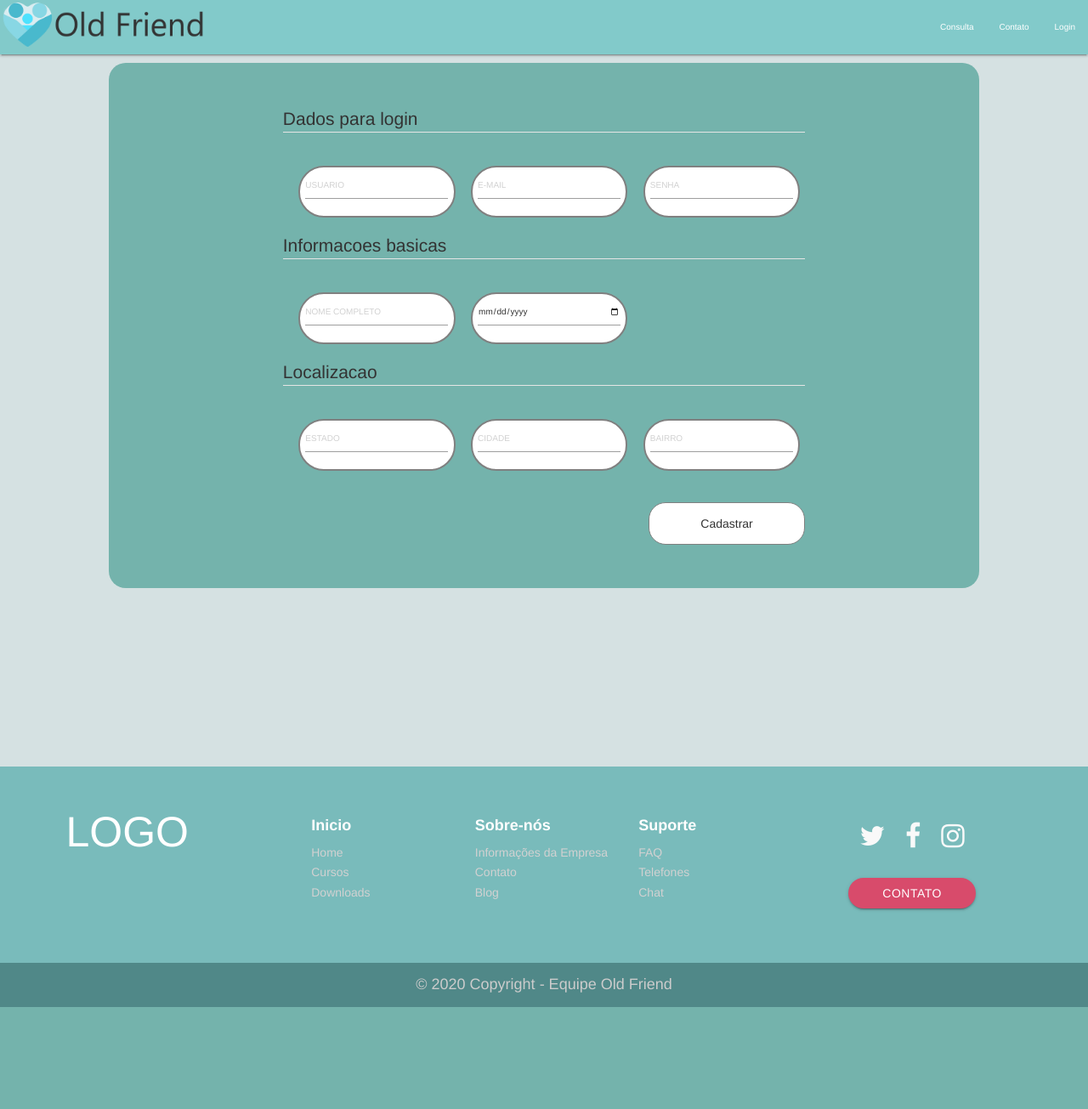
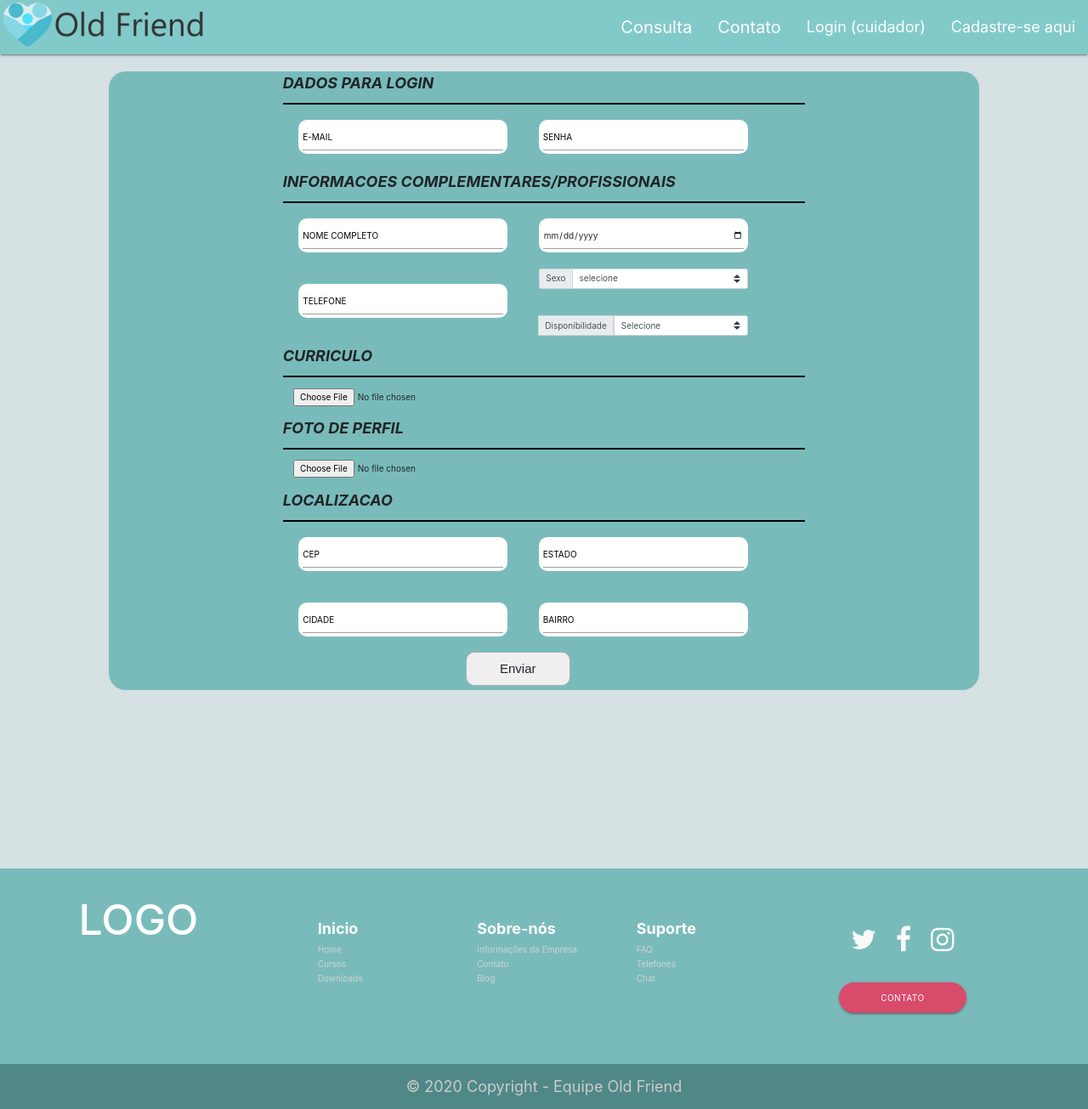
Before and after one commit to Ricknsx/OLDFRIEND, a PHP site: page /view/cadastro-cuidador.php in a window 1280 px wide. Shown: the whole page at 85% size. Before the commit the page ends 1185 px from the top, so only its background shows below. Run offline with PHP 8.4, Linux system fonts and the light colour scheme; some libraries are stand-ins or nearby versions.

Commit message:
-nova estilazao (cadastro-cuidador); -nova pasta controller com novos arquivos; .php(conexao, email, inserir-cuidador, verificacao-login-cuidador) para conexao com o BD; -ja esta ligado com o banco - nova api pra consulta de CEP - back end no formulario de contato da pagina contato.php

```diff
--- a/css/style.css
+++ b/css/style.css
@@ -160,7 +160,7 @@ body{
 
 /* CONTEUDO INDEX */
 .conteudo{
-    background-color: rgb(116, 179, 172);
+    background-color: rgb(121, 187, 187);
     display: flex;
     width: 80%;
     margin: 10px auto;
@@ -175,74 +175,67 @@ body{
     border-color: rgb(175, 228, 235);
 }
 
+.button-consulta > p{
+    font-size: 20px;
+}
+
+.button-contato > p{
+    font-size: 20px;
+}
+
+.button-cadastro > a{
+    font-size: 20px;
+}
+
 p{
     font-size: 18px;
 }
 
 /* CADASTRO */
 
-.formulario-cadastro-cliente{
-    width: 70%;
-    max-width: 70%;
+.formulario-cadastro-cuidador{
     margin: auto;
-    padding: 5%;
+    width: 60%;
+    background-color:  rgb(121, 187, 187);
+    display: table;
 }
 
-.tx-dados-login{
-    width: 30%;
-    max-width: 30%;
+.input-cadastro{
+    margin: 3%;
+    background-color: #fff;
+    width: 40%;
     float: left;
-    margin-top: 3%;
-    margin-left: 3%;
-    margin-bottom: 3%;
-    border: solid 2px gray;
-    border-radius: 30px;
-    padding: 1%;
-    padding-bottom: 0%;
-    background: rgb(255, 255, 255);
+    border: solid 0px;
+    border-radius: 10px;
+    padding: 5px ;
+    height: 40px;
 }
 
-.date-idade{
-    max-width: 30%;
-    width: 30%;
-    margin-left: 3%;
-    margin-top: 3%;
-    margin-bottom: 3%;
-    float: left;
-    background: rgb(255, 255, 255);
-    border: solid 2px gray;
-    border-radius: 30px;
-    padding: 1%;
-    padding-bottom: 0%;
+.cor-preta::-webkit-input-placeholder { /* WebKit, Blink, Edge */
+    color: black;
 }
 
-.select-sexo{
-    width: 30%;
-    max-width: 30%;
-    float: left;
-    background: black;
-}
 
-.titulo-localizacao{
-    float: left;
+
+.select-cadastro{
+    width: 40%;
+    margin: 5%;
 }
 
 .btnEnviarCadastroCliente{
-    height: 50px;
-    max-height: 50px;
-    width: 30%;
-    max-width: 30%;
-    float: right;
-    margin-top: 3%;
-    margin-left: 3% ;
-    border: solid 1px gray;
-    border-radius: 20px;
-    background:white ;
-
+    width: 20%;
+    height: 40px;
+    margin-left: 35%;
+    margin-bottom: 5px;
+    border: solid 1px;
+    border-radius: 10px;
+    border-color:  rgb(173, 175, 175);
+    font-size: 15px;
+    font-family: arial;
 }
 
 .btnEnviarCadastroCliente:hover{
-    background: rgb(220, 230, 229);
+    background-color: rgb(210, 228, 228);
 }
 
 /* LOGIN */
@@ -259,8 +252,8 @@ p{
 }
 
 .btn-cadastro-cliente{
-    width: 51%;
     margin-left: 30%;
+    margin-top: 3%;
     border: solid 1px gray;
     border-radius: 20px;
     background: white;
--- a/view/cadastro-cuidador.php
+++ b/view/cadastro-cuidador.php
@@ -1,48 +1,101 @@
 <?php include('header.php')?>
 
     <section class="conteudo">
-        <form action="" method="" class="formulario-cadastro-cliente">
+        <form action="../controller/inserir-cuidador.php" method="POST" class="formulario-cadastro-cuidador">
 
-            <legend class="titulo-localizacao">Dados para login</legend>
-                <div class="tx-dados-login">
-                    <input type="text" placeholder="USUARIO" name="txUsuarioCliente" "/>
-                </div>
-                <div class="tx-dados-login">
-                    <input type="email" placeholder="E-MAIL" name="txEmailCliente" />
-                </div>
-                <div class="tx-dados-login">
-                    <input type="password" placeholder="SENHA" name="txSenhaCliente" />
+            <p style="font-style:italic;"><b>DADOS PARA LOGIN</b></p>
+            <div style="background-color:black; height: 2px;"></div>
+
+                <div class="input-cadastro">
+                <input type="email" placeholder="E-MAIL" class="cor-preta" name="txEmailCuidador" required/>
                 </div>
 
-            <legend class="titulo-localizacao">Informacoes basicas</legend>
-                <div class="tx-dados-login">
-                    <input type="text" placeholder="NOME COMPLETO" name="txNomeCliente" maxlenght="50"/>
+                <div class="input-cadastro">
+                    <input type="password" placeholder="SENHA" class="cor-preta" name="txSenhaCuidador" required/>
                 </div>
-                <div class="date-idade">
-                    <input type="date" placeholder="" name="txIdadeCliente"/>
+
+                <p style="font-style:italic;"><b>INFORMACOES COMPLEMENTARES/PROFISSIONAIS</b></p>
+                <div style="background-color:black; height: 2px;"></div>
+                <div class="input-cadastro">
+                    <input type="text" placeholder="NOME COMPLETO" class="cor-preta" name="txNomeCuidador" required/>
                 </div>
-                <div class="select-sexo">
-                    <select  name="txSexoCliente" id="">
-                        <option value="Masculino">Masculino</option>
-                        <option value="Feminino">Feminino</option>
-                    </select>
+                <div class="input-cadastro">
+                    <input type="date" placeholder="" name="txIdadeCuidador" required/>
                 </div>
-            <legend class="titulo-localizacao">Localizacao</legend>
-                <div class="tx-dados-login">
-                    <input type="text" placeholder="ESTADO" name="txEstadoCliente"/>
+
+                <div class="input-cadastro" style="margin-right: 6%;">
+                    <input type="text" placeholder="TELEFONE" class="cor-preta" name="txTelCuidador" required>
                 </div>
-                <div class="tx-dados-login">
-                    <input type="text" placeholder="CIDADE" name="txCidadeCliente"/>
+
+                <div class="input-group mb-3 select-cadastro" >
+
+                <div class="input-group-prepend">
+                    <label class="input-group-text" for="inputGroupSelect01">Sexo</label>
                 </div>
-                <div class="tx-dados-login">
-                    <input type="text" placeholder="BAIRRO" name="txBairroCliente"/>
+
+                <select class="custom-select" id="inputGroupSelect01" name="txSexoCuidador">
+                    <option value="">selecione</option>
+                    <option value="Masculino">Masculino</option>
+                    <option value="Feminino">Feminino</option>
+                </select>
+                </div>
+
+                <div class="input-group mb-3 select-cadastro">
+
+                <div class="input-group-append">
+                    <label class="input-group-text" for="inputGroupSelect02">Disponibilidade</label>
+                </div>
+
+                <select class="custom-select " id="inputGroupSelect02" name="txDispCuidador" required>
+                    <option value="">Selecione</option>
+                    <option value="Manha">Manha</option>
+                    <option value="Tarde">Tarde</option>
+                    <option value="Noite">Noite</option>
+                    <option value="Manha ou tarde">Manha ou tarde</option>
+                    <option value="Manha ou noite">Manha ou noite</option>
+                    <option value="Tarde ou noite">Tarde ou noite</option>
+                    <option value="Qualquer horario">Qualquer horario</option>
+                </select>
+
+
+                </div>
+
+                <p style="font-style:italic;"><b>CURRICULO</b></p>
+                <div style="background-color:black; height: 2px;"></div>
+                <div style="margin: 2%;">
+                    <input type="file" name="curriculoCuidador" required>
+                </div>
+
+                <p style="font-style:italic;"><b>FOTO DE PERFIL</b></p>
+                <div style="background-color:black; height: 2px;"></div>
+                <div style="margin:2%;">
+                    <input type="file" name="fotoCuidador">
+                </div>
+
+                <p style="font-style:italic;"><b>LOCALIZACAO</b></p>
+                <div style="background-color:black; height: 2px;"></div>
+                <div class="input-cadastro">
+                    <input type="text" placeholder="CEP" class="cor-preta" maxlenght="9" name="txCepCuidador" id="cep" required/>
+                </div>
+
+                <div class="input-cadastro">
+                    <input type="text" placeholder="ESTADO" class="cor-preta" name="txEstadoCuidador" id="localidade"/>
+                </div>
+
+                <div class="input-cadastro">
+                    <input type="text" placeholder="CIDADE" class="cor-preta" name="txCidadeCuidador" id="uf"/>
+                </div>
+
+                <div class="input-cadastro">
+                    <input type="text" placeholder="BAIRRO" class="cor-preta" name="txBairroCuidador" id="bairro"/>
                 </div>
                 <div>
-                    <input type="submit" value="Cadastrar" class="btnEnviarCadastroCliente"/>
+                    <input type="submit" value="Enviar" class="btnEnviarCadastroCliente"/>
                 </div>
 
         </form>
-    </section>
+</section>
+    <script src="../js/apiCep.js"></script>
 
 
 <?php include('footer.php')?>
--- a/view/header.php
+++ b/view/header.php
@@ -8,6 +8,7 @@
     <meta name="viewport" content="width=device-width, initial-scale=1.0"/>
     <link rel="stylesheet" href="http://cdnjs.cloudflare.com/ajax/libs/font-awesome/4.6.3/css/font-awesome.min.css">
     <link rel="stylesheet" href="http://maxcdn.bootstrapcdn.com/bootstrap/3.3.7/css/bootstrap.min.css">
+    <link rel="stylesheet" href="https://stackpath.bootstrapcdn.com/bootstrap/4.1.3/css/bootstrap.min.css" integrity="sha384-MCw98/SFnGE8fJT3GXwEOngsV7Zt27NXFoaoApmYm81iuXoPkFOJwJ8ERdknLPMO" crossorigin="anonymous">
     <link rel="stylesheet" href="assets/css/Footer-with-button-logo.css">
     <link type="text/css" rel="stylesheet" href="../css/style.css"  />
     <title>Old Friend</title>
@@ -30,13 +31,18 @@
         </a>
         <ul class="right hide-on-med-and-down">
 
-            <li><a href="#">Consulta</a></>
-            <li><a href="contato.php">Contato</a></li>
-            <li><a class="button-login" href="#">Login</a></li>
-            <div>
+            <li><a class="button-consulta" href="#"><p>Consulta</p></a></>
+            <li><a class="button-contato" href="contato.php"><p>Contato</p></a></li>
+            <li><a class="button-login" href="login-cuidador.php"><p>Login (cuidador)</p></a></li>
+            <li><a class="button-cadastro" href="cadastro-cuidador.php"><p>Cadastre-se aqui</p></a></li>
+            <!--<div>
                 <button class="b-login-cliente" style="display: none;">Login como cliente</button>
                 <button class="b-login-cuidador" style="display: none;">Login como cuidador</button>
             </div>
+            <div>
+                <button class="b-cadastro-cliente" style="display: none;">Cadastro como cliente</button>
+                <button class="b-cadastro-cuidador" style="display: none;">Cadastro como cuidador</button>
+            </div>-->
         </ul>
         <ul class="side-nav" id="menu-mobile">
             <li><a href="#">Consulta</a></li>
@@ -46,10 +52,13 @@
     </div>
     </nav>
     </header>
-    <script>
+    <!--<script>
         var button = document.querySelector(".button-login");
         var button2 = document.querySelector(".b-login-cliente");
-        var button3 = document.querySelector(".b-login-cuidador")
+        var button3 = document.querySelector(".b-login-cuidador");
+        var button4 = document.querySelector(".button-cadastro");
+        var button5 = document.querySelector(".b-cadastro-cliente");
+        var button6 = document.querySelector(".b-cadastro-cuidador");
 
         button.onclick = function() {
         //window.open('login-cliente.php', '_blank');
@@ -64,4 +73,17 @@
         button3.onclick = function(){
             window.open('login-cuidador.php', '_blanck');
         }
-    </script>
+
+        button4.onclick = function(){
+            button5.style.display = "block";
+            button6.style.display = "block";
+        }
+
+        button5.onclick = function(){
+            window.open("cadastro-cliente.php", "_blanck")
+        }
+
+        button6.onclick = function(){
+            window.open("cadastro-cuidador.php", "_blanck")
+        }
+    </script>-->
--- a/view/login-cliente.php
+++ b/view/login-cliente.php
@@ -2,7 +2,7 @@
 
         <section class="conteudo">
 
-            <form action="" method="" class="formulario-Login">
+            <form action="../controller/verificacao-login-cliente.php" method="POST" class="formulario-Login">
             <legend><b>LOGIN</b></legend>
                 <div>
                     <strong>USUARIO</strong><input type="text" name="loginCliente" class="txLogin"/>
@@ -19,7 +19,7 @@
 
             <div class="margin-button">
                 <legend class="cadastre-se"><b>CADASTRE-SE</b></legend>
-                <a href="cadastro-cliente.php"><button  class="btn-cadastro-cliente"><b>CADASTRAR COMO CLIENTE</b><p>Forneca algumas informacoes, para efetuar<br>buscas por um profissional adequado a suas<br>necessidades</p></button></a>
+                <a href="cadastro-cliente.php"><button class="btn-cadastro-cuidador"><b>CADASTRAR COMO CLIENTE</b><p>Forneca algumas informacoes, para efetuar<br>buscas por um profissional adequado a suas<br>necessidades</p></button></a>
                 <a href="cadastro-cuidador.php"><button class="btn-cadastro-cuidador"><b>CADASTRAR COMO CUIDADOR</b><p>Forneca algumas informacoes, curriculo e afins<br>para oferecer seus servicos e ser <b>contatado</b><br>por eventuais procuras do seu servico</p></button></a>
             </div>
 
--- a/view/login-cuidador.php
+++ b/view/login-cuidador.php
@@ -5,11 +5,11 @@
             <form action="" method="" class="formulario-Login">
             <legend><b>LOGIN</b></legend>
                 <div>
-                    <strong>USUARIO</strong><input type="text" name="loginCliente" class="txLogin"/>
+                    <strong>USUARIO</strong><input type="text" name="loginCliente" class="txLogin" required/>
                 </div>
 
                 <div>
-                    <strong>SENHA</strong><input type="password" name="senhaCliente" class="txLogin"/>
+                    <strong>SENHA</strong><input type="password" name="senhaCliente" class="txLogin" required/>
                 </div>
                     <input type="submit" value="Login" class="btnEnviarLogin"/>
                     <div>
@@ -19,7 +19,7 @@
 
             <div class="margin-button">
                 <legend class="cadastre-se"><b>CADASTRE-SE</b></legend>
-                <a href="cadastro-cliente.php"><button class="btn-cadastro-cliente"><b>CADASTRAR COMO CLIENTE</b><p>Forneca algumas informacoes, para efetuar<br>buscas por um profissional adequado a suas<br>necessidades</p></button></a>
+                <!--<a href="cadastro-cliente.php"><button class="btn-cadastro-cuidador"><b>CADASTRAR COMO CLIENTE</b><p>Forneca algumas informacoes, para efetuar<br>buscas por um profissional adequado a suas<br>necessidades</p></button></a>-->
                 <a href="cadastro-cuidador.php"><button class="btn-cadastro-cuidador"><b>CADASTRAR COMO CUIDADOR</b><p>Forneca algumas informacoes, curriculo e afins<br>para oferecer seus servicos e ser <b>contatado</b><br>por eventuais procuras do seu servico</p></button></a>
             </div>
 
```
Also changed, not shown: controller/conexao.php (added, +8 -0 lines), controller/email.php (added, +28 -0 lines), controller/inserir-cuidador.php (added, +29 -0 lines), controller/verificacao-login-cliente.php (added, +12 -0 lines), css/cadastro-cliente.css (deleted, +0 -73 lines), css/contato.css (deleted, +0 -71 lines), css/login.css (deleted, +0 -63 lines), header.php (+29 -8 lines), index.php (+4 -4 lines), js/apiCep.js (added, +24 -0 lines), view/cadastro-cliente.php (+17 -10 lines), view/contato.php (+4 -4 lines), view/perfil-cliente.php (added, +9 -0 lines).
